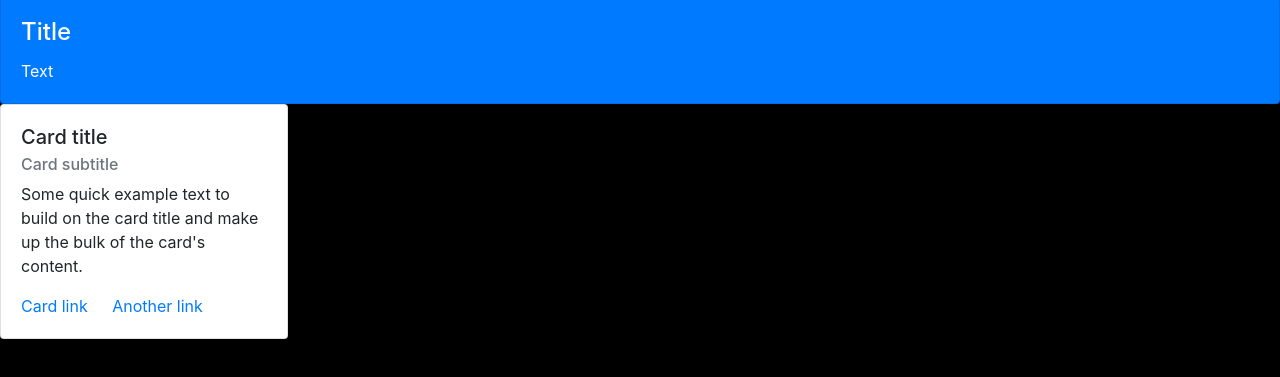
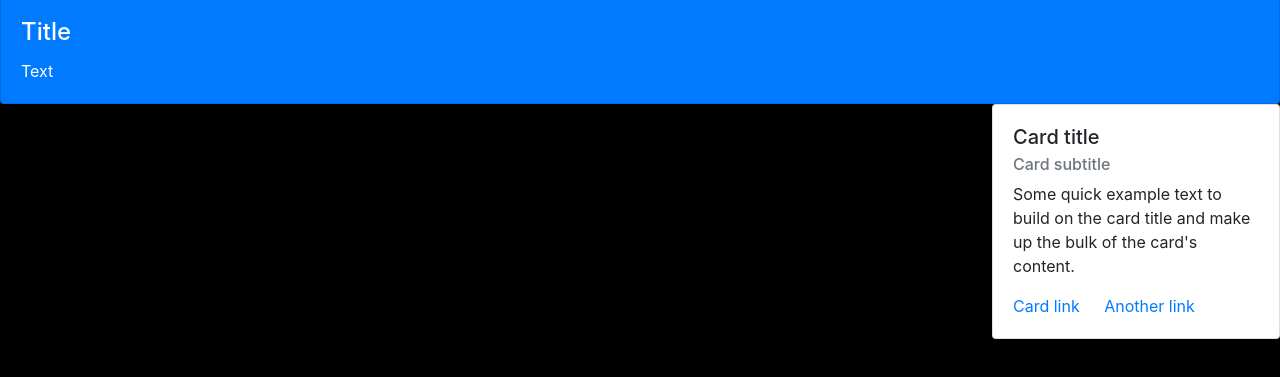
Before and after one commit to Anthony-J-Smith/National-Park-Planner, a plain HTML site: page index.html in a window 1280 px wide. Shown: the part 59-436 px from the top of the page. Drawn offline with nearby package versions, Linux system fonts and the light colour scheme; no server answers.

Commit message:
floated the weather card left

```diff
--- a/index.html
+++ b/index.html
@@ -38,7 +38,7 @@
         </div>
       </div>
 
-      <div class="card" style="width: 18rem;">
+      <div class="card float-right" style="width: 18rem;">
         <div class="card-body">
           <h5 class="card-title">Card title</h5>
           <h6 class="card-subtitle mb-2 text-muted">Card subtitle</h6>
```
Also changed, not shown: Assets/style.css (line endings or trailing spaces).
